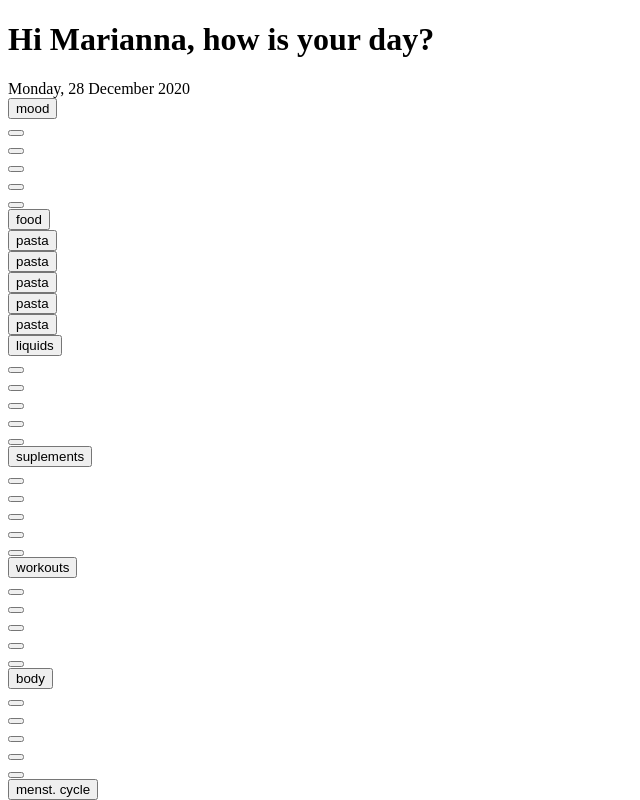
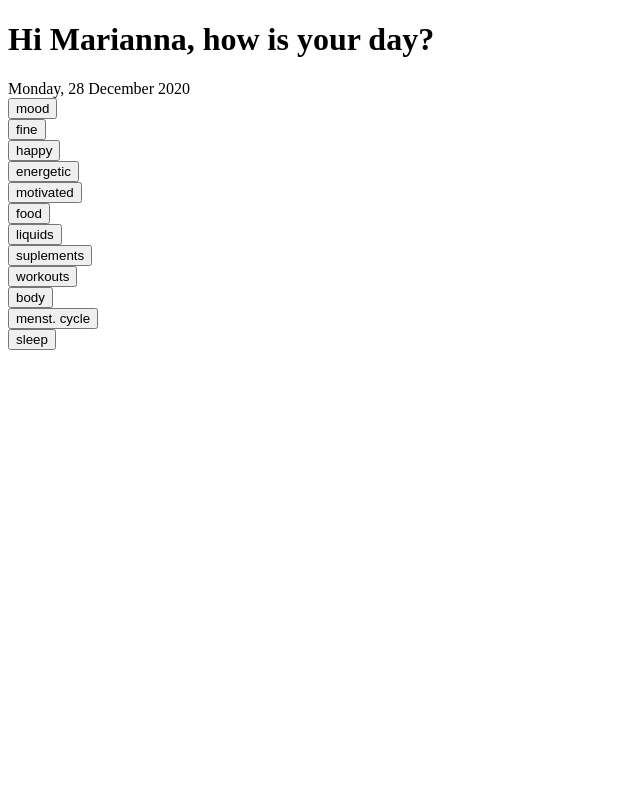
Before and after one commit to MariannaBr/lifelogging, a Next.js app: page / in a window 1280 px wide. Both pictures are taken after a click on the button "mood". Shown: the top 800 px of the page, without its empty margins (0-640 px from the left). Built offline with nearby package versions, Linux system fonts and the light colour scheme.

Commit message:
components frontend structure done

```diff
--- a/components/Category.js
+++ b/components/Category.js
@@ -1,11 +1,15 @@
+import { useState } from "react"
 import Cell from "./Cell"
 
 function Category(props) {
+
+    const [isOpen, SetIsOpen] = useState(false)
+
     return (
         <div class="relative inline-block text-left">
             <div>
-                <button type="button" className={`inline-flex justify-center w-full rounded-lg border border-gray-300 shadow-sm px-4 py-2 bg-${props.bg} text-lg font-medium text-gray-700
-                 hover:bg-gray-50 focus:outline-none focus:ring-2 focus:ring-offset-2 focus:ring-offset-gray-100 focus:ring-gray-300`}
+                <button type="button" onClick={()=> SetIsOpen(!isOpen)} className={`inline-flex justify-center w-full rounded-lg border border-gray-300 shadow-sm px-4 py-2 bg-${props.bg}-300 text-lg font-medium text-gray-700
+                 hover:bg-${props.bg}-100 focus:outline-none focus:ring-2 focus:ring-offset-2 focus:ring-offset-gray-100 focus:ring-gray-300`}
                  id="mood" aria-haspopup="true" aria-expanded="true"> {props.name}
                 </button>
             </div>
@@ -18,16 +22,11 @@ function Category(props) {
     Leaving: "transition ease-in duration-75"
       From: "transform opacity-100 scale-100"
       To: "transform opacity-0 scale-95" */}
-
-            <div class="origin-top-right absolute right-0 mt-2 w-auto">
+            {isOpen && <div class="origin-top-right absolute right-0 mt-2 w-auto">
                 <div class="py-1" role="menu" aria-orientation="vertical" aria-labelledby="options-menu">
-                    <Cell name={props.cell_name} bg={props.cell_bg}/>
-                    <Cell name={props.cell_name} bg={props.cell_bg}/>
-                    <Cell name={props.cell_name} bg={props.cell_bg}/>
-                    <Cell name={props.cell_name} bg={props.cell_bg}/>
-                    <Cell name={props.cell_name} bg={props.cell_bg}/>
+                    {props.cells.map(cell => <Cell name={cell.name} bg={props.bg}/>)}
                 </div>
-            </div>
+            </div>}
         </div>
     )
 }
--- a/components/Cell.js
+++ b/components/Cell.js
@@ -3,7 +3,7 @@ function Cell(props) {
         <div>
                 <button type="button" className={`justify-center rounded-full border border-gray-300 shadow-sm px-2 py-2 bg-${props.bg}-100
                 block px-4 py-2 text-sm text-gray-700 hover:bg-${props.bg}-200 hover:text-gray-900`} role="menuitem"
-                 id="mood" aria-haspopup="true" aria-expanded="true"> {props.name}
+                 id={props.id} aria-haspopup="true" aria-expanded="true"> {props.name}
                 </button>
             </div>
     )
--- a/pages/index.js
+++ b/pages/index.js
@@ -1,19 +1,139 @@
 import Header from "../components/Header"
 import Category from "../components/Category"
 
+// mood: ["motivated", "mood swings", "sad", "emotional", "overwelmed", "irritable", "frustrated"]
+// food: ["chicken", "fish", "beef", "cheese", "eggs", "yogurt", "chocolate", "fruits", "vegetables"]
+// liquids: ["beer", "white russian", "electrolytes", "tea"]
+// suplements: ["magnesium", "vitamin B", "multivitamin", "vitamin D3"]
+// workouts: ["strength", "hike", "flying", "skitour", "climb"]
+// body: ["bloating", "nausea", "cramps", "diarrhea", "constipation", "fatigue", "muscle pain - workout", "muscle pain - illness"]
+// menst.cycle: ["heavy bleeding", "painless", "painful", "cramps", "cravings", "follicular phase", "ovulation", "luteal phase"]
+
 function HomePage() {
+
+    const inputs = {
+        categories: [{
+            name: "mood",
+            color: 'yellow',
+            cells: [
+                {
+                    name: "fine",
+                }, {
+                    name: "happy",
+                }, {
+                    name: "energetic",
+                }, {
+                    name: "motivated",
+                }
+            ]
+        }, {
+            name: "food",
+            color: 'red',
+            cells: [
+                {
+                    name: "bread",
+                }, {
+                    name: "potatoes",
+                }, {
+                    name: "pasta",
+                }, {
+                    name: "rice",
+                }
+            ]
+        }, {
+            name: "liquids",
+            color: 'pink',
+            cells: [
+                {
+                    name: "water",
+                }, {
+                    name: "wine",
+                }, {
+                    name: "coffee",
+                }
+            ]
+        }, {
+            name: "suplements",
+            color: 'purple',
+            cells: [
+                {
+                    name: "omega-3",
+                }, {
+                    name: "zink",
+                }, {
+                    name: "iron",
+                }, {
+                    name: "BCCA",
+                }
+            ]
+        }, {
+            name: "workouts",
+            color: 'indigo',
+            cells: [
+                {
+                    name: "run",
+                }, {
+                    name: "bike",
+                }, {
+                    name: "swim",
+                }
+            ]
+        }, {
+            name: "body",
+            color: 'blue',
+            cells: [
+                {
+                    name: "headache",
+                }, {
+                    name: "acne",
+                }, {
+                    name: "tender breasts",
+                }, {
+                    name: "backpain",
+                }
+            ]
+        }, {
+            name: "menst. cycle",
+            color: 'green',
+            cells: [
+                {
+                    name: "menstruation",
+                }, {
+                    name: "weak bleeding",
+                }, {
+                    name: "medium bleeding",
+                }, {
+                    name: "heavy bleeding",
+                }
+            ]
+        }, {
+            name: "sleep",
+            color: 'gray',
+            cells: [
+                {
+                    name: "restless",
+                }, {
+                    name: "good",
+                }, {
+                    name: "great",
+                }, {
+                    name: "0-4h",
+                }, {
+                    name: "5-7h",
+                }, {
+                    name: "8-9h",
+                }, {
+                    name: "10-11h",
+                }
+            ]
+        }]
+    }
+
     return (
         <div className="mx-8 lg:mx-32">
             <Header name={"Marianna"}/>
             <div className="flex justify-between">
-                <Category name={"mood"} bg={'yellow-300'} />
-                <Category name={"food"} bg={'red-300'} cell_name={"pasta"} cell_bg={"red"}/>
-                <Category name={"liquids"} bg={'pink-300'} />
-                <Category name={"suplements"} bg={'purple-300'} />
-                <Category name={"workouts"} bg={'indigo-300'} />
-                <Category name={"body"} bg={'blue-500'} />
-                <Category name={"menst. cycle"} bg={'green-500'} />
-                <Category name={"sleep"} bg={'green-300'} />
+                {inputs.categories.map(cat => <Category name={cat.name} bg={cat.color} cells={cat.cells}/>)}
             </div>
 
         </div>
```
